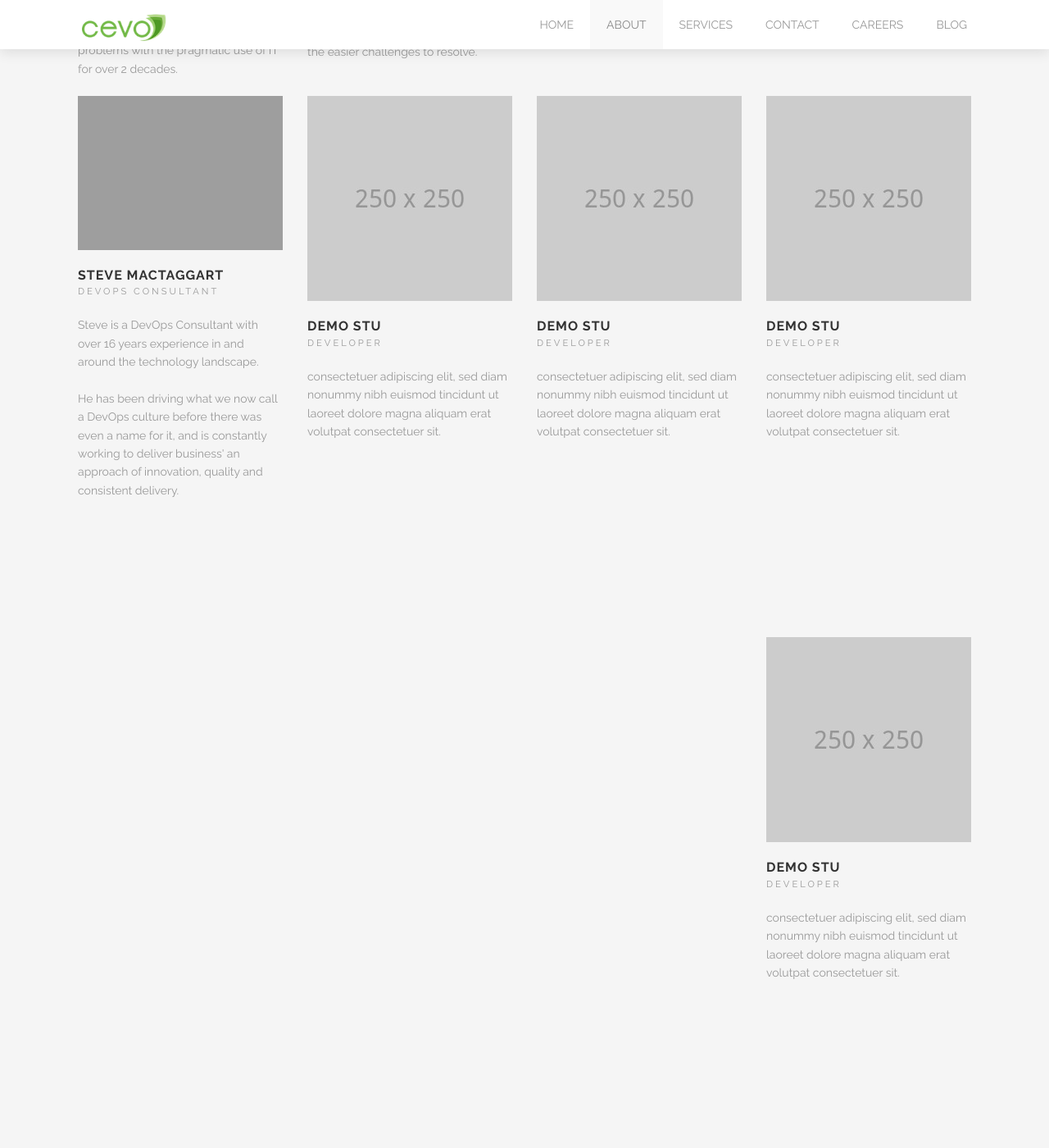
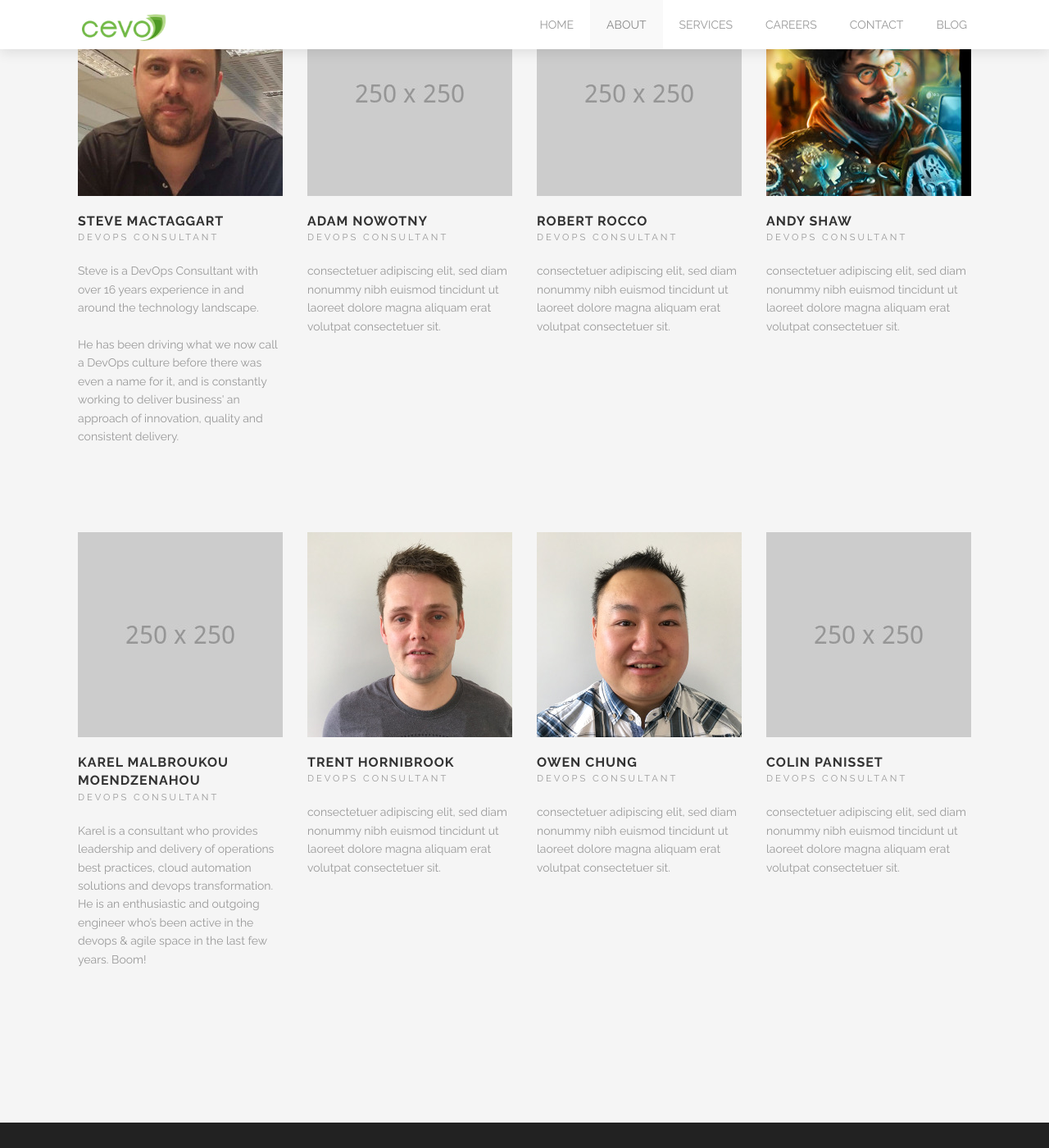
Before and after one commit to nonspecialist/cevoaustralia.github.io, a Jekyll site: the page built from about.html, in a window 1280 px wide and 1400 px high, scrolled down 1757 px. Shown: the whole window at 82% size. Built offline with Jekyll 4.4.1, drawn with Linux system fonts in a browser that asks for light colours; some of the changed text lies outside the part shown.

Commit message:
Add staff members and general cleanup.

```diff
--- a/_data/services.yml
+++ b/_data/services.yml
@@ -1,9 +1,9 @@
 - icon_class: fa fa-dot-circle-o
   title: Software Delivery
   desc:
-    The only competitive advantage today is adaptability. To deliver valuable new
-    concepts and solutions faster than the competition, organisations need the
-    ability to rapidly deploy code to production, and then iterate based on
+    To deliver new
+    concepts and solutions, organisations need the
+    ability to rapidly deploy code to production, and iterate based on
     customer feedback.
 # - icon_class: fa fa-trophy
 #   title: Design
--- a/_data/staff.yml
+++ b/_data/staff.yml
@@ -6,7 +6,7 @@
     <br/><br/>Geoff is passionate about the IT industry and how IT can improve
     business performance and society in general. He has been solving business
     problems with the pragmatic use of IT for over 2 decades.
-  avatar: images/@stock/Geoff_Headshot.jpg
+  avatar: images/staff/geoff_rohrsheim.jpg
   socials:
     - icon_class: fa fa-linkedin
       url: https://au.linkedin.com/in/geoffrohrsheim
@@ -17,7 +17,16 @@
     <br/><br/>A non-technical technologist who is strongly focused on the people
     component of teams and organisations, because frankly, the technology problems
     are the usually the easier challenges to resolve.
-  avatar: images/@stock/Hanna_Browne.jpg
+  avatar: images/staff/hannah_browne.jpg
+  socials:
+    - icon_class: fa fa-linkedin
+      url: https://au.linkedin.com/in/hannahbrowne
+
+- name: Veronica Finarelli
+  position: People and Culture
+  desc:
+    consectetuer adipiscing elit, sed diam nonummy nibh euismod tincidunt ut laoreet dolore magna aliquam erat volutpat consectetuer sit.
+  avatar: images/@stock/member-4.jpg
   socials:
     - icon_class: fa fa-linkedin
       url: https://au.linkedin.com/in/hannahbrowne
@@ -27,13 +36,25 @@
   desc:
     Orlando is a consultant who provides leadership and delivery of DevOps,
     Agile Transformation and Cloud Automation projects and solutions.
-  avatar: images/@stock/orlando_erazo.jpg
+  avatar: images/staff/orlando_erazo.jpg
   socials:
     - icon_class: fa fa-linkedin
       url: https://au.linkedin.com/in/orlando-erazo-68a11026
 
-- name: Lily Whrem
-  position: Developer
+- name: Steve Mactaggart
+  position: DevOps Consultant
+  desc:
+    Steve is a DevOps Consultant with over 16 years experience in and around the technology landscape.
+    <br/><br/>He has been driving what we now call a DevOps culture before there was even a name for it, and is constantly working to deliver business&#39; an approach of innovation, quality and consistent delivery.
+  avatar: images/staff/steve_mactaggart.jpg
+  socials:
+    - icon_class: fa fa-linkedin
+      url: https://www.linkedin.com/in/steve-mactaggart
+    - icon_class: fa fa-twitter
+      url: https://www.twitter.com/stevemac
+
+- name: Adam Nowotny
+  position: DevOps Consultant
   desc:
     consectetuer adipiscing elit, sed diam nonummy nibh euismod tincidunt ut laoreet dolore magna aliquam erat volutpat consectetuer sit.
   avatar: images/@stock/member-4.jpg
@@ -43,35 +64,61 @@
     - icon_class: fa fa-facebook
       url: http://facebook.com
 
-- name: Steve Mactaggart
+- name: Robert Rocco
   position: DevOps Consultant
-  desc:
-    Steve is a DevOps Consultant with over 16 years experience in and around the technology landscape.
-    <br/><br/>He has been driving what we now call a DevOps culture before there was even a name for it, and is constantly working to deliver business&#39; an approach of innovation, quality and consistent delivery.
-  avatar: images/@stock/steve_mactaggart.png
-  socials:
-    - icon_class: fa fa-linkedin
-      url: https://www.linkedin.com/in/steve-mactaggart
-    - icon_class: fa fa-twitter
-      url: https://www.twitter.com/stevemac
-
-- name: Demo Stu
-  position: Developer
   desc:
     consectetuer adipiscing elit, sed diam nonummy nibh euismod tincidunt ut laoreet dolore magna aliquam erat volutpat consectetuer sit.
   avatar: images/@stock/member-4.jpg
-- name: Demo Stu
-  position: Developer
+  socials:
+    - icon_class: fa fa-twitter
+      url: http://twitter.com
+    - icon_class: fa fa-facebook
+      url: http://facebook.com
+
+- name: Andy Shaw
+  position: DevOps Consultant
+  desc:
+    consectetuer adipiscing elit, sed diam nonummy nibh euismod tincidunt ut laoreet dolore magna aliquam erat volutpat consectetuer sit.
+  avatar: images/staff/andy_shaw.jpg
+  socials:
+    - icon_class: fa fa-twitter
+      url: http://twitter.com
+    - icon_class: fa fa-facebook
+      url: http://facebook.com
+
+- name: Karel Malbroukou Moendzenahou
+  position: DevOps Consultant
+  desc:
+    Karel is a consultant who provides leadership and delivery of operations best practices, cloud automation solutions and devops transformation.
+    He is an enthusiastic and outgoing engineer who’s been active in the devops & agile space in the last few years. Boom!
+  avatar: images/@stock/member-4.jpg
+  socials:
+    - icon_class: fa fa-twitter
+      url: http://twitter.com
+
+- name: Trent Hornibrook
+  position: DevOps Consultant
+  desc:
+    consectetuer adipiscing elit, sed diam nonummy nibh euismod tincidunt ut laoreet dolore magna aliquam erat volutpat consectetuer sit.
+  avatar: images/staff/trent_hornibrook.jpg
+  socials:
+    - icon_class: fa fa-twitter
+      url: http://twitter.com
+
+- name: Owen Chung
+  position: DevOps Consultant
+  desc:
+    consectetuer adipiscing elit, sed diam nonummy nibh euismod tincidunt ut laoreet dolore magna aliquam erat volutpat consectetuer sit.
+  avatar: images/staff/owen_chung.jpg
+  socials:
+    - icon_class: fa fa-twitter
+      url: http://twitter.com
+
+- name: Colin Panisset
+  position: DevOps Consultant
   desc:
     consectetuer adipiscing elit, sed diam nonummy nibh euismod tincidunt ut laoreet dolore magna aliquam erat volutpat consectetuer sit.
   avatar: images/@stock/member-4.jpg
-- name: Demo Stu
-  position: Developer
-  desc:
-    consectetuer adipiscing elit, sed diam nonummy nibh euismod tincidunt ut laoreet dolore magna aliquam erat volutpat consectetuer sit.
-  avatar: images/@stock/member-4.jpg
-- name: Demo Stu
-  position: Developer
-  desc:
-    consectetuer adipiscing elit, sed diam nonummy nibh euismod tincidunt ut laoreet dolore magna aliquam erat volutpat consectetuer sit.
-  avatar: images/@stock/member-4.jpg
+  socials:
+    - icon_class: fa fa-twitter
+      url: http://twitter.com
--- a/_data/testimonials.yml
+++ b/_data/testimonials.yml
@@ -1,26 +1,4 @@
-- text: "Cevo came in to provide an outside perspective and thought leadership
-    on the current state of Continuous Delivery implementation at HealthDirect.
-    We greatly benefited from this audit and started implementing some of their
-    recommendations shortly afterwards."
-  author: Bruce Haefele
-  position: Chief Architect, HealthDirect Australia
-  avatar: images/@stock/author-avatar-1.png
-- text: "Cevo collaborated with our global IT team in the design and
-    implementation of a scalable platform to allow our overseas users to access
-    our 100+ applications. I was very impressed with the technical experience
-    of Cevo's consultants."
-  author: Lee Bustin
-  position: CIO, Group M Australia
-  avatar: images/@stock/author-avatar-2.png
-- text: "We engaged Cevo to assist with the deployment of the data centre
-    monitoring solution Nagios Xi Enterprise. The project was carried out onsite
-    in Vientiane, Laos. The Cevo team helped with the design and trained my team
-    to deploy and support the infrastructure monitoring solution."
-  author: Jonathan Payne
-  position: Information Systems Manager, PanAust Asia
-  avatar: images/@stock/author-avatar-3.png
 - text: "Cevo provided an invaluable service augmenting our existing
     capabilities with little training allowing us to meet our tight deadlines"
   author: Grant Tibbey
   position: Project Lead, MYOB Australia
-  avatar: images/@stock/author-avatar-3.png
--- a/_includes/clients.html
+++ b/_includes/clients.html
@@ -1,4 +1,4 @@
-<div class='full parallax' style='background-image: url(../images/@stock/customers-bg.jpg); color: #fff;'>
+<div class='full parallax' style='background-image: url(../images/backgrounds/trees.jpg); color: #fff;'>
   <div class='row'>
     <div class='large-12 columns'>
       <div class='mod modClients' data-slides_to_show='4'>
```
Also changed, not shown: _data/nav.yml (+3 -12 lines), images/staff/andy_shaw.jpg (added), images/staff/geoff_rohrsheim.jpg (added), images/staff/hannah_browne.jpg (added), images/staff/orlando_erazo.jpg (added), images/staff/owen_chung.JPG (added), images/staff/steve_mactaggart.jpg (added), images/staff/trent_hornibrook.JPG (added).
